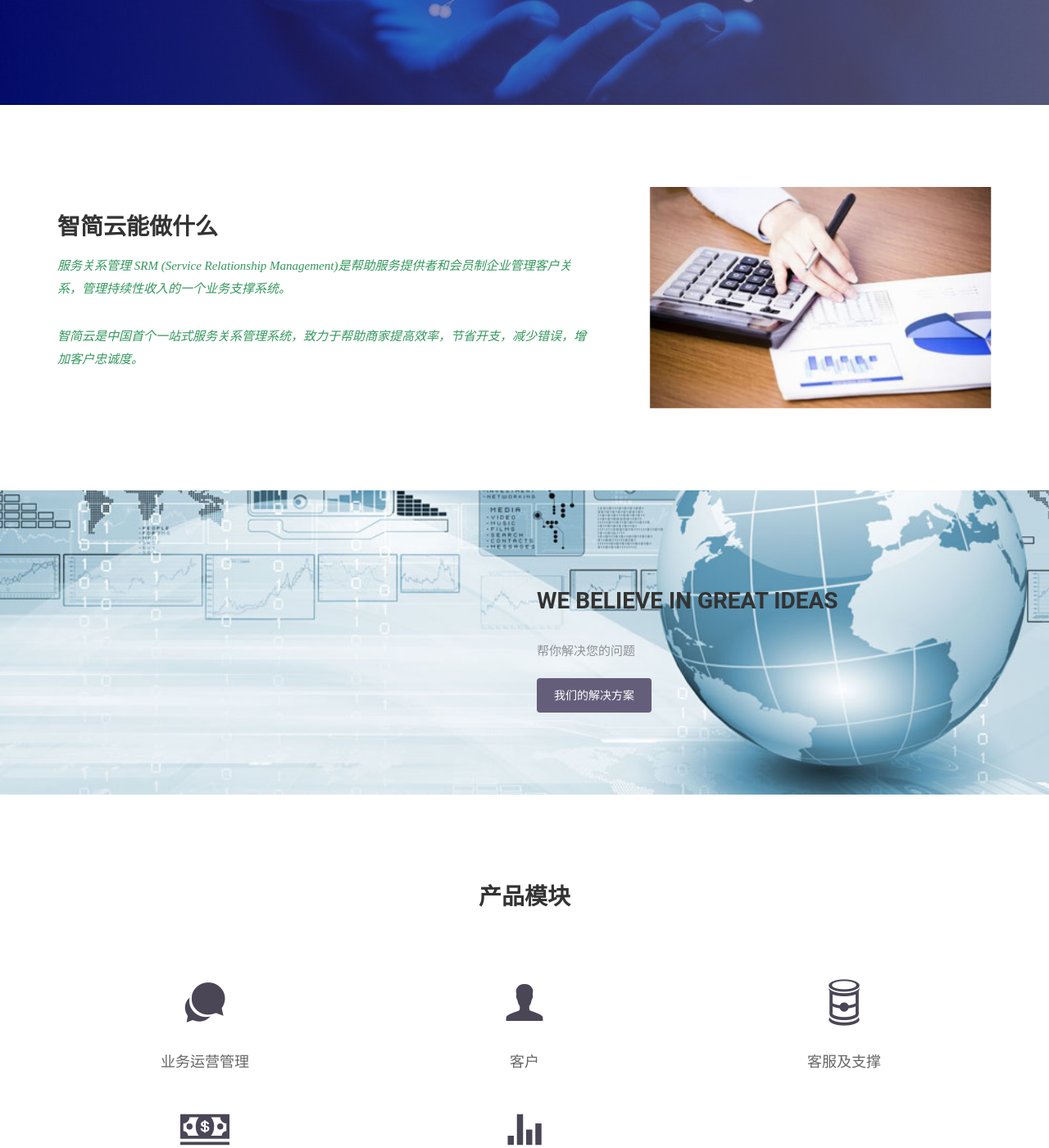
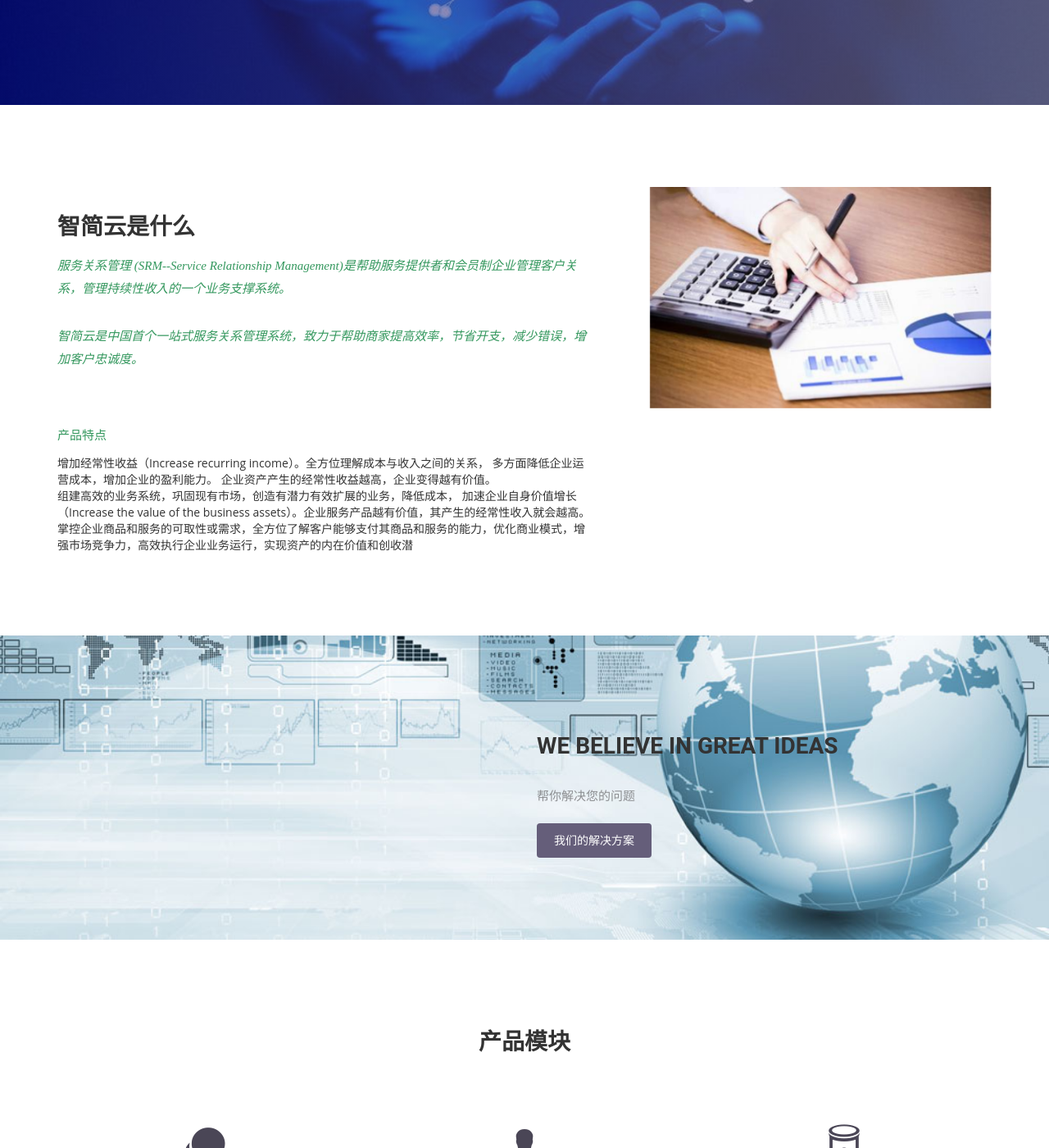
Before and after one commit to dreampivot/slipscloud.github.io, a Jekyll site: the page built from index.html, in a window 1280 px wide and 1400 px high, scrolled down 630 px. Shown: the whole window at 82% size. Built offline with Jekyll 4.4.1, drawn with Linux system fonts in a browser that asks for light colours; some web fonts are replaced; some of the changed text lies outside the part shown.

Commit message:
Update index.html

```diff
--- a/index.html
+++ b/index.html
@@ -1,6 +1,6 @@
 ---
 layout: page
-title: 智简云-服务关系管理
+title: 智简云：：服务关系管理
 permalink: /
 ---
 
@@ -11,8 +11,7 @@ permalink: /
       <div class="col-md-10 col-md-offset-2">
         <div class="block">
           <h1 class="animated fadeInUp">智简云，助力你的服务运营</a></h1>
-       <!--   <p class="animated fadeInUp">因为专业 所以简单， 因为专业 所以智慧。</p>-->
-        <h2 class="animated fadeInUp">SlipsCloud，boost your sevice operation</a></h3>
+          <h2 class="animated fadeInUp">SlipsCloud，boost your sevice operation</a></h3>
         </div>
       </div>
     </div>
@@ -25,24 +24,26 @@ permalink: /
       <div class="col-md-7 col-sm-12">
         <div class="block">
           <div class="section-title">
-            <h2>智简云能做什么</h2>
-            <p>服务关系管理 SRM (Service Relationship Management)是帮助服务提供者和会员制企业管理客户关系，管理持续性收入的一个业务支撑系统。</p>
-             <p>智简云是中国首个一站式服务关系管理系统，致力于帮助商家提高效率，节省开支，减少错误，增加客户忠诚度。</p>
+            <h2>智简云是什么</h2>
+            <p>服务关系管理 (SRM--Service Relationship Management)是帮助服务提供者和会员制企业管理客户关系，管理持续性收入的一个业务支撑系统。</p>
+            <p>智简云是中国首个一站式服务关系管理系统，致力于帮助商家提高效率，节省开支，减少错误，增加客户忠诚度。</p>
+          </div>
 
-          </div>
-          <!--
           <h2><p>产品特点</p></h2>
 
           <ul>
 
-            <li>专业，复杂的计费模型和规则</li>
-            <li>基于客户消费记录的智能化客户服务</li>
-            <li>通用，跨行业，灵活，可配置</li>
-            <li>支持与支付和财务的接口打通</li>
-            <li>针对服务关系计费，帮助商家将产品转化为服务，对可持续的客户关系计费</li>
 
-          </ul>
--->
+
+
+<li>增加经常性收益（Increase recurring income）。全方位理解成本与收入之间的关系， 多方面降低企业运营成本，增加企业的盈利能力。
+企业资产产生的经常性收益越高，企业变得越有价值。</li>
+<li>组建高效的业务系统，巩固现有市场，创造有潜力有效扩展的业务，降低成本， 加速企业自身价值增长（Increase the value of the business assets）。企业服务产品越有价值，其产生的经常性收入就会越高。
+</li>
+<li>掌控企业商品和服务的可取性或需求，全方位了解客户能够支付其商品和服务的能力，优化商业模式，增强市场竞争力，高效执行企业业务运行，实现资产的内在价值和创收潜
+  </li>
+      </ul>
+
         </div>
       </div><!-- .col-md-7 close -->
       <div class="col-md-5 col-sm-12">
@@ -78,15 +79,13 @@ permalink: /
       <div class="col-sm-4 col-md-4">
         <div class="service-item">
           <i class="ion-chatbubbles"></i>
-          <h4>业务运营管理</h4>
-
+          <h4>业务运营</h4>
         </div>
        </div>
       <div class="col-sm-4 col-md-4">
         <div class="service-item">
           <i class="icon ion-person"></i>
           <h4>客户</h4>
-
         </div>
       </div>
 
@@ -96,42 +95,10 @@ permalink: /
           <h4>客服及支撑</h4>
         </div>
       </div>
-      <!--
-      <div class="col-sm-4 col-md-4">
-        <div class="service-item">
-          <i class="icon ion-pricetags"></i>
-          <h4>灵活定价</h4>
-
-        </div>
-      </div>
-
-      <div class="col-sm-4 col-md-4">
-        <div class="service-item">
-          <i class="icon ion-clipboard"></i>
-          <h4>订单管理</h4>
-
-        </div>
-      </div>
-
-      <div class="col-sm-4 col-md-4">
-        <div class="service-item">
-          <i class="icon ion-calculator"></i>
-          <h4>精准计费</h4>
-
-        </div>
-      </div>
-      <div class="col-sm-4 col-md-4">
-        <div class="service-item">
-          <i class="icon ion-document-text"></i>
-          <h4>准确账单</h4>
-
-        </div>
-      </div>
-      -->
-      <div class="col-sm-4 col-md-4">
+           <div class="col-sm-4 col-md-4">
         <div class="service-item">
           <i class="icon ion-cash"></i>
-          <h4>费用管理</h4>
+          <h4>费用</h4>
         </div>
       </div>
 
@@ -142,12 +109,40 @@ permalink: /
           <p></p>
         </div>
       </div>
+      <!--
+      <div class="col-sm-4 col-md-4">
+        <div class="service-item">
+          <i class="icon ion-pricetags"></i>
+          <h4>灵活定价</h4>
+        </div>
+      </div>
+
+      <div class="col-sm-4 col-md-4">
+        <div class="service-item">
+          <i class="icon ion-clipboard"></i>
+          <h4>订单管理</h4>
+        </div>
+      </div>
+
+      <div class="col-sm-4 col-md-4">
+        <div class="service-item">
+          <i class="icon ion-calculator"></i>
+          <h4>精准计费</h4>
+        </div>
+      </div>
+      <div class="col-sm-4 col-md-4">
+        <div class="service-item">
+          <i class="icon ion-document-text"></i>
+          <h4>准确账单</h4>
+        </div>
+      </div>
+      -->
+
     <!-- Hide 国际化支持和其他功能
       <div class="col-sm-4 col-md-4">
         <div class="service-item">
           <i class="icon ion-ios-world-outline"></i>
           <h4>国际化支持</h4>
-
         </div>
       </div>
 
@@ -155,7 +150,6 @@ permalink: /
         <div class="service-item">
           <i class="ion-ios-cloudy-outline"></i>
           <h4>高延展性平台</h4>
-
         </div>
 -->
       </div>
@@ -169,7 +163,7 @@ permalink: /
       <div class="col-md-12">
         <div class="block">
           <h2>帮助企业向服务型经济转型.</h2>
-          <p>业界翘楚，行业精英</p>
+          <p> 您的问题，我们解决</p>
           <a class="btn btn-default btn-call-to-action" href="#" >分享您的故事</a>
         </div>
       </div>
```
